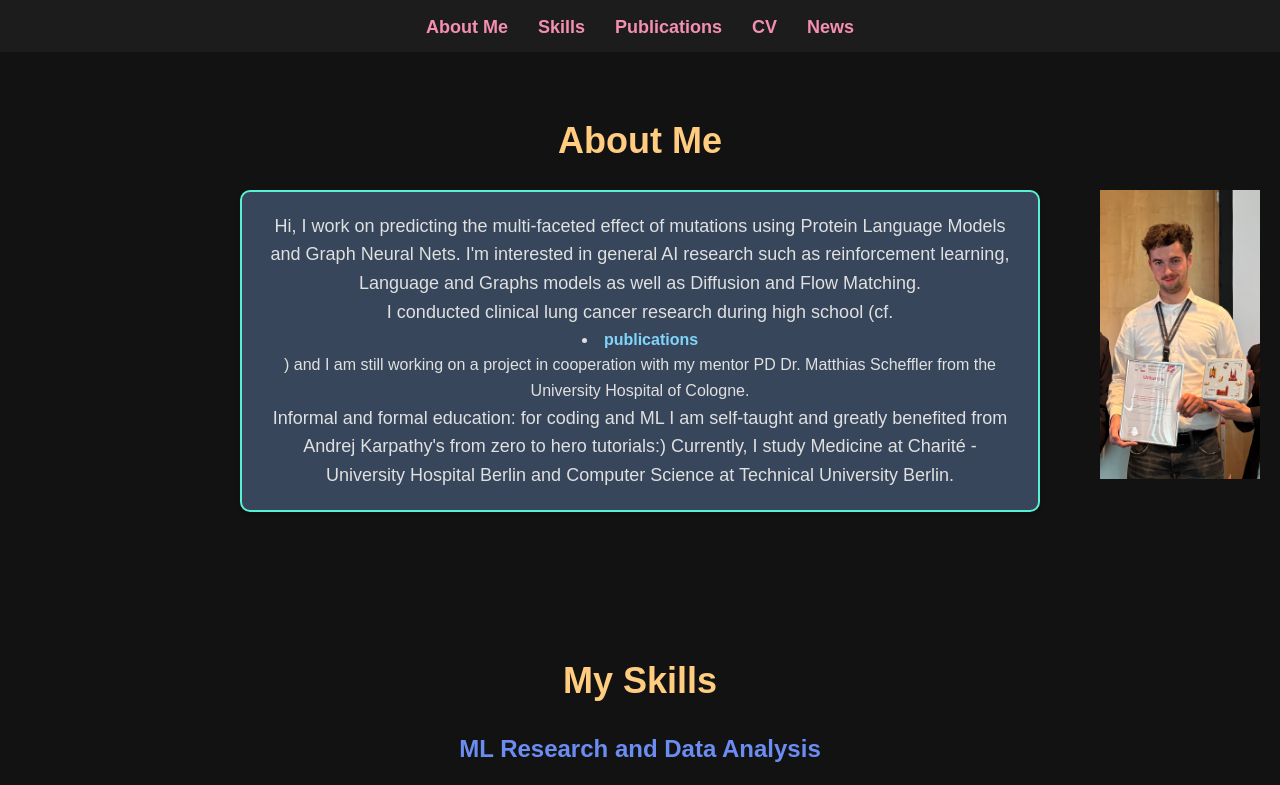
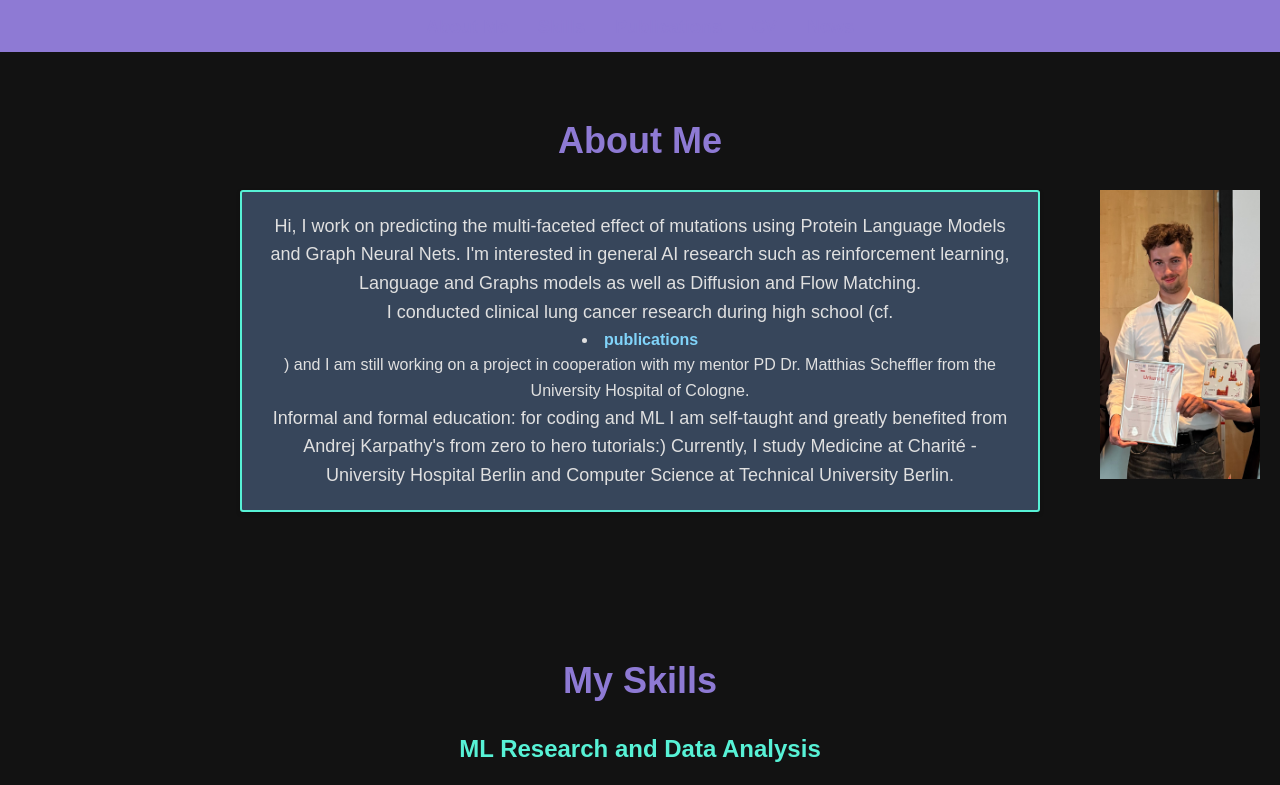
Before and after one commit to moritzgls/moritzgls.github.io, a plain HTML site: page index.html in a window 1280 px wide. Shown: the top 785 px of the page. Drawn offline with Linux system fonts and the light colour scheme.

Commit message:
Update style.css

```diff
--- a/assets/css/style.css
+++ b/assets/css/style.css
@@ -16,7 +16,7 @@ body {
 }
 
 header {
-    background-color: #1c1c1c;
+    background-color: #8E7AD4;
     padding: 10px 0;
     position: sticky;
     top: 0;
@@ -35,7 +35,7 @@ nav ul li {
 
 nav ul li a {
     text-decoration: none;
-    color: #f48fb1; /* Pastel pink highlight */
+    color: #8E7AD4; /* Pastel pink highlight */
     font-weight: bold;
     font-size: 18px;
     transition: color 0.3s ease;
@@ -62,13 +62,13 @@ nav ul li a:hover {
 
 h1 {
     font-size: 36px;
-    color: #ffcc80; /* Pastel orange */
+    color: #8E7AD4; /* Pastel orange */
     margin-bottom: 20px;
 }
 
 h2 {
     font-size: 24px;
-    color: #6B8DF2; /* Integrating your specified color */
+    color: #57F2D6; /* Integrating your specified color */
     margin: 10px 0;
 }
 
@@ -90,7 +90,7 @@ p {
 .text-box {
     background-color: #37465B; /* Dark box color */
     border: 2px solid #57F2D6; /* Border color */
-    border-radius: 10px; /* Rounded corners */
+    border-radius: 3px; /* Rounded corners */
     padding: 20px; /* Padding inside the box */
     margin: 20px auto; /* Center the box */
     max-width: 800px; /* Max width for the box */
@@ -120,7 +120,7 @@ a:hover {
 
 /* Sticky footer */
 footer {
-    background-color: #1c1c1c;
+    background-color: #8E7AD4;
     padding: 20px;
     text-align: center;
     color: #e0e0e0;
```
